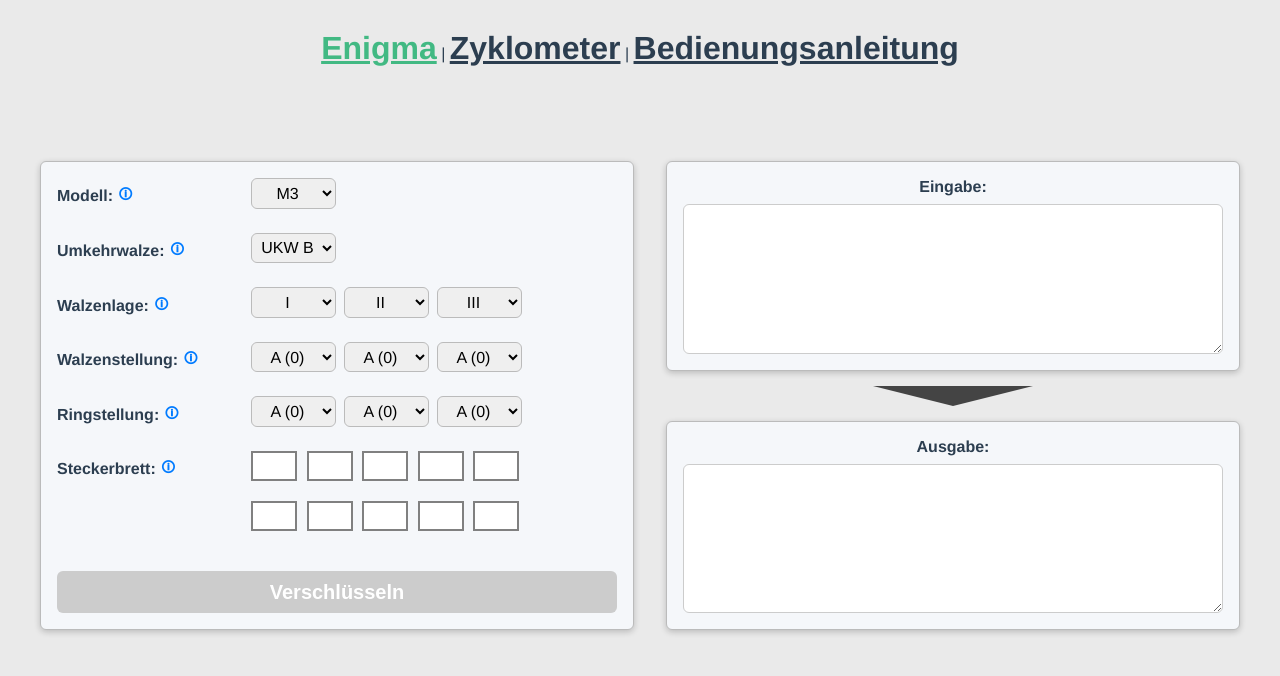
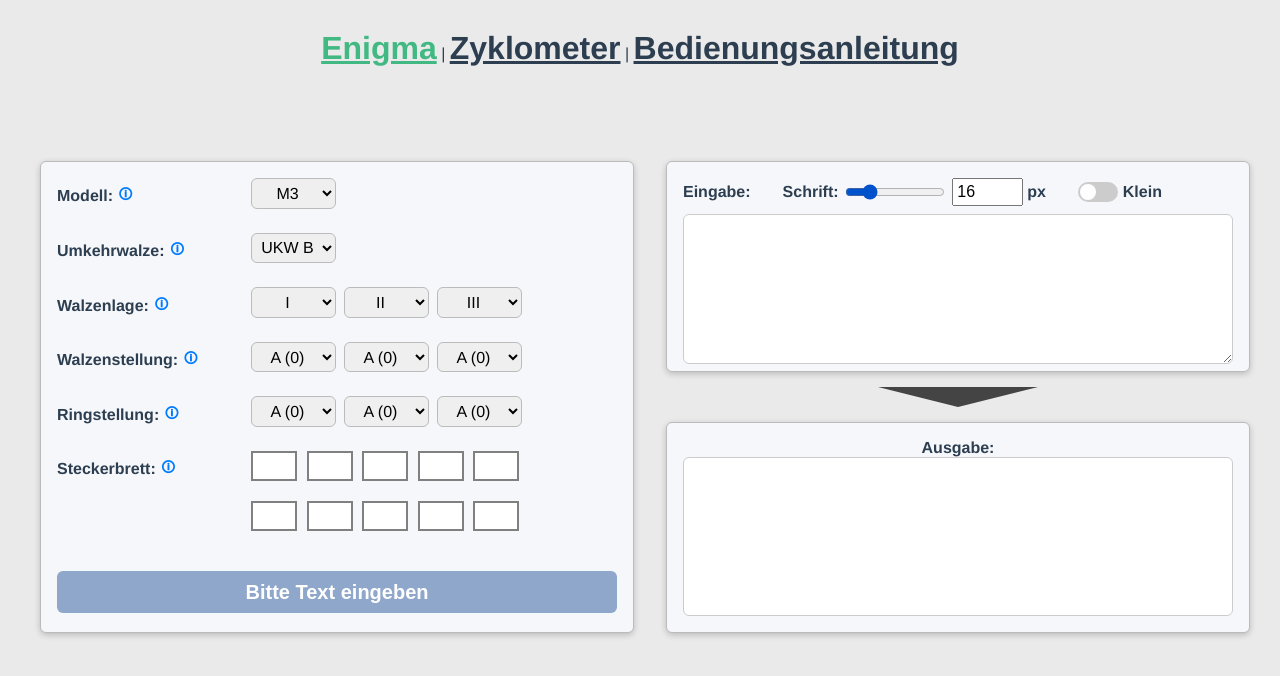
Before and after one commit to Bibble-code/EnigmaSite, a Vue app: page / in a window 1280 px wide. Shown: the top 676 px of the page. Built offline with nearby package versions, Linux system fonts and the light colour scheme.

Commit message:
improved ui

```diff
--- a/src/components/SubmitButton.vue
+++ b/src/components/SubmitButton.vue
@@ -36,7 +36,7 @@
 
 
 .submit-button:disabled {
-  background-color: #ccc;
+  background-color: #8fa7ca;
   cursor: not-allowed;
 }
 
--- /dev/null
+++ b/src/components/ToggleSwitch.vue
@@ -0,0 +1,62 @@
+<template>
+  <label class="switch">
+    <input type="checkbox" :checked="modelValue" @change="$emit('update:modelValue', $event.target.checked)" />
+    <span class="slider"></span>
+    <span class="toggle-label"><slot /></span>
+  </label>
+</template>
+
+<script setup>
+const props = defineProps({
+  modelValue: Boolean
+})
+</script>
+
+<style scoped>
+.switch {
+  display: inline-flex;
+  align-items: center;
+  gap: 0.5rem;
+  cursor: pointer;
+  user-select: none;
+}
+
+.switch input {
+  display: none;
+}
+
+.slider {
+  width: 40px;
+  height: 20px;
+  background-color: #ccc;
+  border-radius: 20px;
+  position: relative;
+  transition: background-color 0.3s;
+}
+
+.slider::before {
+  content: "";
+  position: absolute;
+  width: 16px;
+  height: 16px;
+  left: 2px;
+  top: 2px;
+  background-color: white;
+  border-radius: 50%;
+  transition: transform 0.3s;
+}
+
+.switch input:checked + .slider {
+  background-color: #007bff;
+}
+
+.switch input:checked + .slider::before {
+  transform: translateX(20px);
+}
+
+.toggle-label {
+  display: inline-block;
+  min-width: 90px;
+  text-align: left;
+}
+</style>
--- a/src/components/TooltipLabel.vue
+++ b/src/components/TooltipLabel.vue
@@ -101,7 +101,7 @@
   white-space: normal;
   z-index: 10;
   transition: opacity 0.2s;
-  font-size: 1rem;
+  font-size: 1.25rem;
   pointer-events: none;
   max-width: 600px;
   /* Maximalbreite */
@@ -110,6 +110,7 @@
   white-space: normal;
   /* Zeilenumbruch */
   text-align: left;
+  line-height: normal;
 }
 
 .tooltip-bottom {
--- a/src/views/CyclometerView.vue
+++ b/src/views/CyclometerView.vue
@@ -46,33 +46,41 @@
                                     info="Hier wird festgelegt, mit wie vielen unverschlüsselten Spruchschlüsseln die Zyklometer-Simulation ausgeführt wird." />
                             </label>
                         </h3>
+
+
+                        <!-- Zufällig generierte -->
                         <div class="enigma-setting">
                             <label class="label-with-tooltip">
                                 <TooltipLabel label="Zufällig generierte:"
                                     info="Gibt an, wie viele Spruchschlüssel generiert werden sollen." />
                             </label>
-                            <div class="keys">
-                                <input type="number" min="0" max="1024" v-model="settings.parameters.daily_key_count"
-                                    class="styled-number-input" />
-
+                            <div class="keys full-width">
+                                <input type="range" min="0" :max="sliderMax" v-model="sliderValue"
+                                    @input="onSliderInput" class="styled-slider flex-grow" />
+                                <input type="number" min="0" :max="actualMax"
+                                    v-model.number="settings.parameters.daily_key_count" @input="onNumberInput"
+                                    class="styled-number-input" style="width: 4ch;" />
                             </div>
                         </div>
 
+                        <!-- Eigene -->
                         <div class="enigma-setting">
                             <label class="label-with-tooltip">
-                                <TooltipLabel label="Eigene:"
-                                    info="Hier können eigene unverschlüsselte Spruchschlüssel eingegeben werden. Diese bestehen aus drei Buchstaben, die in gleicher Reihenfolge wiederholt werden – z.B. ‚ABCABC‘. " />
+                                <TooltipLabel label="+ Eigene:"
+                                    info="Hier können eigene unverschlüsselte Spruchschlüssel eingegeben werden..." />
                             </label>
-                            <div class="keys">
-                                <button type="button" @click="addManualKey" class="manual-button"
+                            <div class="keys full-width">
+                                <button type="button" @click="addManualKey" class="manual-button flex-grow"
                                     :disabled="settings.parameters.manual_keys.length >= MAX_MANUAL_KEYS">
                                     Hinzufügen
                                 </button>
-
-                                <button type="button" @click="deleteLastManualKey"
-                                    class="manual-button">Löschen</button>
+                                <button type="button" @click="deleteLastManualKey" class="manual-button flex-grow">
+                                    Löschen
+                                </button>
                             </div>
                         </div>
+
+
 
 
                         <div class="manual-keys-grid">
@@ -117,10 +125,8 @@
                         <!-- Cylometer Output-->
                         <div class="single-cycle">
                             <label class="label-with-tooltip">
-<TooltipLabel
-  label="Zyklen 1 → 4"
-  info="Die Zyklen, die aus dem ersten und vierten Buchstaben des Spruchschlüssel generiert werden."
-/>
+                                <TooltipLabel label="Zyklen 1 → 4"
+                                    info="Die Zyklen, die aus dem ersten und vierten Buchstaben des Spruchschlüssel generiert werden." />
 
                             </label>
                             <div class="dropdowns">
@@ -391,7 +397,7 @@
 import LabeledPlugboard from '../components/LabeledPlugboard.vue';
 import SubmitButton from '../components/SubmitButton.vue';
 
-import { ref, nextTick, computed, onMounted, onBeforeUnmount } from 'vue';
+import { ref, nextTick, computed, onMounted, onBeforeUnmount, watch } from 'vue';
 
 const arrowStyle = ref({})
 
@@ -786,6 +792,54 @@
         isLoadingNextPage.value = false;
     }
 };
+
+
+
+
+
+
+
+const sliderMax = 10000
+const actualMax = 1024
+const targetMidValue = 100
+const base = Math.pow((actualMax / targetMidValue) + 1, 2)
+const A = actualMax / (base - 1)
+
+// Slider-Wert im großen Bereich
+const sliderValue = ref(valueToSlider(settings.value.parameters.daily_key_count))
+
+function sliderToValue(sliderVal) {
+    const t = sliderVal / sliderMax
+    const value = A * (Math.pow(base, t) - 1)
+    return Math.round(value)
+}
+
+function valueToSlider(actualVal) {
+    const t = Math.log((actualVal / A) + 1) / Math.log(base)
+    return Math.round(t * sliderMax)
+}
+
+
+// Wenn Slider bewegt wird, echten Wert aktualisieren
+function onSliderInput() {
+    settings.value.parameters.daily_key_count = sliderToValue(sliderValue.value)
+}
+
+// Wenn Nummerneingabe geändert wird, Slider anpassen
+function onNumberInput() {
+    if (settings.value.parameters.daily_key_count < 0) settings.value.parameters.daily_key_count = 0
+    if (settings.value.parameters.daily_key_count > actualMax) settings.value.parameters.daily_key_count = actualMax
+    sliderValue.value = valueToSlider(settings.value.parameters.daily_key_count)
+}
+
+// Synchronisieren, falls sich der Wert außerhalb von Slider ändert (optional)
+watch(() => settings.value.parameters.daily_key_count, (newVal) => {
+    sliderValue.value = valueToSlider(newVal)
+})
+
+
+
+
 </script>
 
 <style>
@@ -928,10 +982,14 @@
 }
 
 .filter-switch input[type="checkbox"] {
-  width: 18px;         /* optional: explizit setzen */
-  height: 18px;        /* optional: explizit setzen */
-  transform: scale(1.4); /* skaliert die Checkbox */
-  margin-right: 0.5rem;  /* etwas Abstand zum Slider/Text */
+    width: 18px;
+    /* optional: explizit setzen */
+    height: 18px;
+    /* optional: explizit setzen */
+    transform: scale(1.4);
+    /* skaliert die Checkbox */
+    margin-right: 0.5rem;
+    /* etwas Abstand zum Slider/Text */
     cursor: pointer;
 }
 
@@ -1019,7 +1077,7 @@
 }
 
 .invalid {
-    background-color: #e0e8ff;
+    background-color: #ede0ff;
 }
 
 
@@ -1231,7 +1289,8 @@
 
 .sort-dropdowns {
     display: flex;
-  gap: 0.5rem; /* Abstand zwischen den Selects */
+    gap: 0.5rem;
+    /* Abstand zwischen den Selects */
     align-items: center;
 }
 
@@ -1289,6 +1348,44 @@
 }
 
 
+.keys.full-width {
+    display: flex;
+    gap: 0.5rem;
+    margin-top: 0.5rem;
+    width: 100%;
+    align-items: center;
+}
+
+.styled-number-input {
+    /* ca. 4 Zeichen breit */
+    width: 4ch;
+    min-width: 4ch;
+    /* verhindert Verkleinerung */
+    max-width: 4ch;
+    /* optional: Text zentrieren */
+    text-align: center;
+    /* damit der Input nicht zu groß wird */
+    flex-shrink: 0;
+}
+
+.flex-grow {
+    flex: 1;
+    min-width: 0;
+    /* verhindert Überlauf bei zu langen Werten */
+}
+
+.styled-slider {
+    flex: 1;
+    width: auto;
+    /* überschreibt width 100% */
+    accent-color: #0052cc;
+}
+
+.styled-number-input {
+    width: 100%;
+}
+
+
 
 @media (max-width: 1000px) {
     .form-container {
--- a/src/views/EnigmaRequestView.vue
+++ b/src/views/EnigmaRequestView.vue
@@ -5,7 +5,7 @@
                 <div class="left-form form-box">
 
                     <MultiSelectWithCheckbox label="Modell:"
-                        info="Model I und M3 unterscheiden sich nur im Walzensatz und den verfügbaren Umkehrwalzen (UKWs). Model M4 hat 4 Walzen und eigene UKWs."
+                        info="Model I (Wehrmacht) und M3 (Marine) unterscheiden sich nur im Walzensatz und den verfügbaren Umkehrwalzen (UKWs). Model M4 (Uboot-Flotte) hat 4 Walzen und eigene UKWs."
                         :options="enigmaModels" v-model="uiType" :selectCount="1" />
 
                     <MultiSelectWithCheckbox label="Umkehrwalze:"
@@ -27,7 +27,10 @@
                     <LabeledPlugboard v-model="settings.enigma.plugboard" label="Steckerbrett:"
                         info="Das Steckerbrett vertauscht Buchstaben. Auf die charakteristischen Zyklen hat das keinen Einfluss." />
 
-<SubmitButton :disabled="!settings.enigma.input" :loading="isLoading">Verschlüsseln</SubmitButton>
+                    <SubmitButton :disabled="!settings.enigma.input" :loading="isLoading">
+                        {{ settings.enigma.input ? 'Verschlüsseln' : 'Bitte Text eingeben' }}
+                    </SubmitButton>
+
 
 
 
@@ -38,12 +41,51 @@
                     <!-- Left Section (Eingabe) -->
                     <div class="text-box">
 <div class="textarea-wrapper">
+  <div class="controls-row">
     <label>Eingabe:</label>
-                        <textarea ref="inputTextarea" v-model="settings.enigma.input" @input="sanitizeInput"
-                            spellcheck="false">
-                        </textarea>
+
+<label class="font-label">
+  Schrift:
+<input
+  type="range"
+  min="10"
+  max="40"
+  v-model="fontSize"
+  style="width: 100px;"
+/>
+
+  <input
+    type="number"
+    min="10"
+    max="40"
+    v-model="fontSize"
+    class="font-input"
+
+  />
+  px
+</label>
+
+<ToggleSwitch v-model="isUpperCase">
+  {{ isUpperCase ? 'Groß' : 'Klein' }}
+</ToggleSwitch>
 
   </div>
+
+<textarea
+  ref="inputTextarea"
+  v-model="settings.enigma.input"
+  @input="sanitizeInput"
+  spellcheck="false"
+  :style="{
+    fontSize: fontSize + 'px',
+    minWidth: '550px',
+    resize: 'horizontal'
+  }"
+/>
+
+</div>
+
+
 
                     </div>
 
@@ -58,8 +100,11 @@
                     <!-- Right Section (Ausgabe) -->
                     <div class="text-box">
                         <div class="textarea-wrapper">
-                        <label>Ausgabe:</label>
-                        <textarea ref="outputTextarea" v-model="enigma_output" @input="syncTextareas"></textarea>
+                            <label >Ausgabe:</label>
+                            <textarea ref="outputTextarea" v-model="enigma_output" readonly class="output-textarea"
+                                tabindex="-1" :style="{ fontSize: fontSize + 'px' }"></textarea>
+
+
                         </div>
                     </div>
                 </div>
@@ -72,14 +117,18 @@
 
         </form>
     </div>
+    <div class="scroll-buffer"></div>
 </template>
 
 <script setup>
 import BackendEnigma from '@/services/Enigma/BackendEnigma';
 import MultiSelectWithCheckbox from '../components/MultiSelectWithCheckbox.vue';
 import LabeledPlugboard from '../components/LabeledPlugboard.vue';
-import { ref, computed, watch, reactive } from 'vue';
 import SubmitButton from '../components/SubmitButton.vue';
+import ToggleSwitch from '../components/ToggleSwitch.vue';
+
+import { ref, computed, watch, reactive, nextTick } from 'vue';
+
 
 // 1. === KONSTANTEN & STATISCHE OPTIONEN ===
 const enigmaModels = [
@@ -132,6 +181,11 @@
 const enigma_output = ref("");
 
 
+const isUpperCase = ref(false);
+const inputTextarea = ref(null);
+const fontSize = ref(16);
+
+
 // 3. === COMPUTED PROPERTIES ===
 
 const rotorSpan = computed(() => {
@@ -154,16 +208,22 @@
 
 const ringsFirstThree = computed({
     get() {
-        return settings.enigma.rings.slice(0, 3)
+        return settings.enigma.rings.slice(0, 3);
     },
     set(newVals) {
-        // Hier die ersten 3 Werte aktualisieren, 4. Wert bleibt unverändert
-        settings.enigma.rings = [
-            ...newVals,
-            settings.enigma.rings[3] // 4. Wert bleibt gleich
-        ]
+        const model = settings.enigma.model;
+
+        if (model === 4) {
+            // Bewahre vierten Wert bei Modell 4
+            const fourth = settings.enigma.rings[3] ?? 0;
+            settings.enigma.rings = [...newVals.slice(0, 3), fourth];
+        } else {
+            // Modell 2 oder 3 – genau 3 Elemente setzen
+            settings.enigma.rings = [...newVals.slice(0, 3)];
         }
-})
+    }
+});
+
 
 
 
@@ -179,13 +239,41 @@
     settings.enigma.rings.splice(0, settings.enigma.rings.length, ...defaults.rings);
 });
 
+watch(isUpperCase, (newVal) => {
+    // Eingabetext anpassen
+    settings.enigma.input = newVal
+        ? settings.enigma.input.toUpperCase()
+        : settings.enigma.input.toLowerCase();
+
+    // Ausgabe ebenfalls anpassen, falls vorhanden
+    enigma_output.value = newVal
+        ? enigma_output.value.toUpperCase()
+        : enigma_output.value.toLowerCase();
+
+    // Nach Umwandlung den Fokus wieder ins Eingabefeld setzen
+    nextTick(() => {
+        inputTextarea.value?.focus();
+    });
+});
+
+
+
+
 
 // 5. === METHODEN ===
 
 const Encrypt = async (data) => {
     try {
         const response = await BackendEnigma.getEncryption(data);
-        enigma_output.value = response.data.output;
+
+        // Rohdaten vom Backend
+        let outputFromBackend = response.data.output || "";
+
+        // Direkt an den Slider-Status anpassen
+        enigma_output.value = isUpperCase.value
+            ? outputFromBackend.toUpperCase()
+            : outputFromBackend.toLowerCase();
+
     } catch (error) {
         console.error(error);
     }
@@ -215,8 +303,15 @@
 
 
 const sanitizeInput = (event) => {
-    settings.enigma.input = event.target.value.toUpperCase().replace(/[^A-Z]/g, "");
+    const raw = event.target.value;
+    const onlyLetters = raw.replace(/[^a-zA-Z]/g, "");
+    settings.enigma.input = isUpperCase.value
+        ? onlyLetters.toUpperCase()
+        : onlyLetters.toLowerCase();
 };
+
+
+
 
 
 </script>
@@ -269,7 +364,8 @@
 .enigma {
     display: flex;
     gap: 2rem;
-  align-items: stretch;  /* wichtig */
+    align-items: stretch;
+    /* wichtig */
     width: 100%;
     max-width: 1200px;
     margin: 4rem auto 0 auto;
@@ -301,7 +397,8 @@
     box-shadow: 0 2px 6px rgba(0, 0, 0, 0.2);
     flex: 1;
     height: 100%;
-    min-height: 0;  /* wichtig, um Überlauf zu verhindern */
+    min-height: 0;
+    /* wichtig, um Überlauf zu verhindern */
 }
 
 .left-form {
@@ -312,7 +409,8 @@
     display: flex;
     flex-direction: column;
     flex: 1;
-  height: auto;         /* oder nichts setzen */
+    height: auto;
+    /* oder nichts setzen */
 }
 
 
@@ -335,17 +433,74 @@
 
 
 /* Neue Klasse für Textarea und Label */
+
+.output-textarea {
+    resize: none;
+    /* Verhindert Größenänderung */
+}
+
+.output-textarea:focus {
+    outline: none;
+    /* Kein blauer Rahmen beim Fokus */
+}
+
+
 .textarea-wrapper {
   display: flex;
   flex-direction: column;
-  flex: 1;
+  height: 100%;
+  font-weight: bold;
 }
 
-.textarea-wrapper label {
-  font-weight: bold;
+.controls-row {
+  display: flex;
+  align-items: center;
+  gap: 2rem;
   margin-bottom: 0.5rem;
+  flex-wrap: wrap; /* Falls es zu eng wird, umbrechen */
+  accent-color: #0052cc;
 }
 
+.controls-row label,
+.controls-row {
+  white-space: nowrap;
+}
+
+.controls-row label {
+  display: flex;
+  align-items: center;
+  gap: 0.3rem;
+}
+
+
+
+
+/* Textarea soll den restlichen Platz einnehmen */
+.textarea-wrapper textarea {
+  flex-grow: 1;
+  min-height: 150px; /* oder was du willst */
+  resize: none;
+  font-family: monospace;
+  font-size: inherit; /* Vererbt vom Parent */
+}
+
+
+.scroll-buffer {
+    height: 200px;
+}
+
+.font-label {
+  display: flex;
+  align-items: center;
+  gap: 0.5rem;
+  white-space: nowrap;
+}
+
+.font-input {
+  width: 60px;
+  padding: 0.2rem;
+  font-size: 1rem;
+}
 
 
 /* Media Queries für kleinere Bildschirme */
```
Also changed, not shown: src/components/MultiSelectWithCheckbox.vue (+4 -7 lines). Lines whose indentation alone changed are shown as unchanged.
